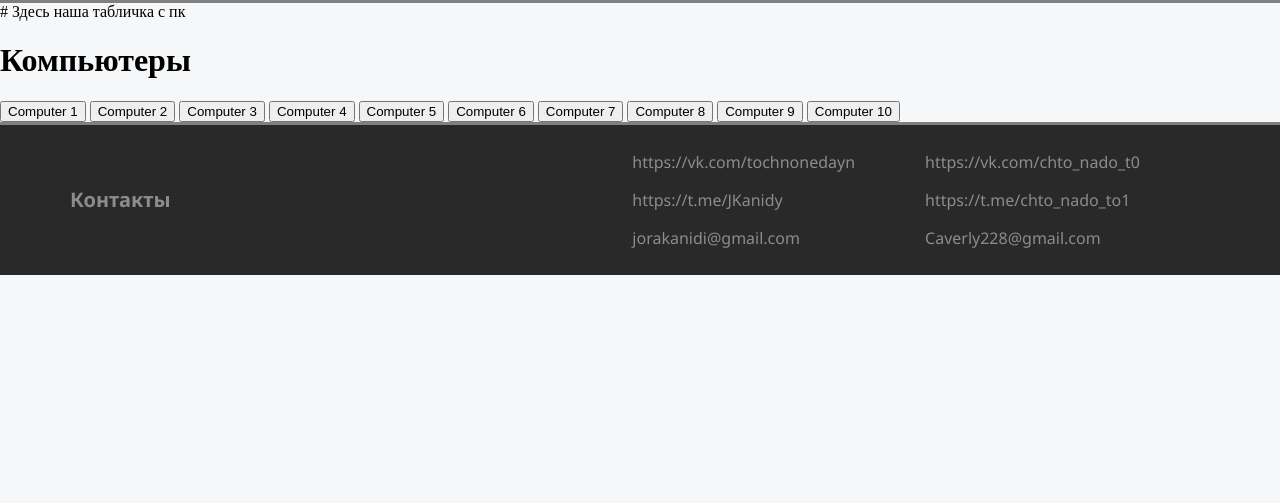
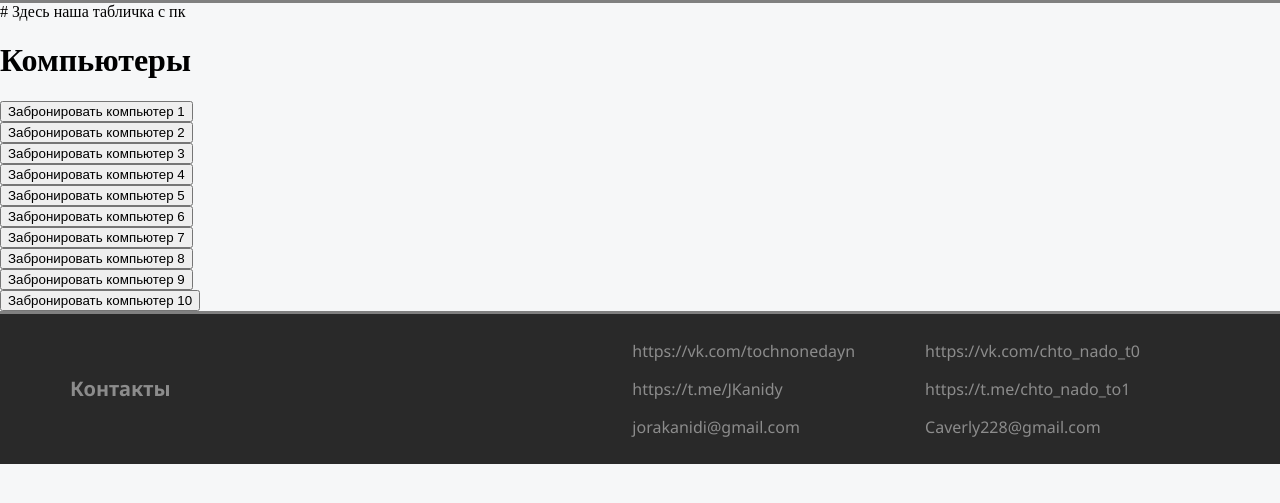
Before and after one commit to JKanidy/reservation, a Django app: page /products/ in a window 1280 px wide. Shown: the part 48-551 px from the top of the page. Run offline with Django 5.2, Linux system fonts and the light colour scheme; the visitor is signed in with stand-in values (Sample User, id 1); parts of the project's set-up code (start-up, migrations or seed data) failed here and were passed over.

Commit message:
урааааааа работает

```diff
--- a/products/templates/products/computers_list.html
+++ b/products/templates/products/computers_list.html
@@ -2,16 +2,46 @@
 
     <h1>Компьютеры</h1>
 
-    <button onclick="reserveComputer(1)" href="{% url 'products:reserve_computer' computer_name=1 %}">Computer 1</button>
-    <button onclick="reserveComputer(2)" href="{% url 'products:reserve_computer' computer_name=2 %}">Computer 2</button>
-    <button onclick="reserveComputer(3)" href="{% url 'products:reserve_computer' computer_name=3 %}">Computer 3</button>
-    <button onclick="reserveComputer(4)" href="{% url 'products:reserve_computer' computer_name=4 %}">Computer 4</button>
-    <button onclick="reserveComputer(5)" href="{% url 'products:reserve_computer' computer_name=5 %}">Computer 5</button>
-    <button onclick="reserveComputer(6)" href="{% url 'products:reserve_computer' computer_name=6 %}">Computer 6</button>
-    <button onclick="reserveComputer(7)" href="{% url 'products:reserve_computer' computer_name=7 %}">Computer 7</button>
-    <button onclick="reserveComputer(8)" href="{% url 'products:reserve_computer' computer_name=8 %}">Computer 8</button>
-    <button onclick="reserveComputer(9)" href="{% url 'products:reserve_computer' computer_name=9 %}">Computer 9</button>
-    <button onclick="reserveComputer(10)" href="{% url 'products:reserve_computer' computer_name=10 %}">Computer 10</button>
+<form action="{% url 'products:reserve_computer' computer_name=1 %}" method="post">
+    {% csrf_token %}
+    <input type="submit" value="Забронировать компьютер 1">
+</form>
+<form action="{% url 'products:reserve_computer' computer_name=2 %}" method="post">
+    {% csrf_token %}
+    <input type="submit" value="Забронировать компьютер 2">
+</form>
+<form action="{% url 'products:reserve_computer' computer_name=3 %}" method="post">
+    {% csrf_token %}
+    <input type="submit" value="Забронировать компьютер 3">
+</form>
+<form action="{% url 'products:reserve_computer' computer_name=4 %}" method="post">
+    {% csrf_token %}
+    <input type="submit" value="Забронировать компьютер 4">
+</form>
+<form action="{% url 'products:reserve_computer' computer_name=5 %}" method="post">
+    {% csrf_token %}
+    <input type="submit" value="Забронировать компьютер 5">
+</form>
+<form action="{% url 'products:reserve_computer' computer_name=6 %}" method="post">
+    {% csrf_token %}
+    <input type="submit" value="Забронировать компьютер 6">
+</form>
+<form action="{% url 'products:reserve_computer' computer_name=7 %}" method="post">
+    {% csrf_token %}
+    <input type="submit" value="Забронировать компьютер 7">
+</form>
+<form action="{% url 'products:reserve_computer' computer_name=8 %}" method="post">
+    {% csrf_token %}
+    <input type="submit" value="Забронировать компьютер 8">
+</form>
+<form action="{% url 'products:reserve_computer' computer_name=9 %}" method="post">
+    {% csrf_token %}
+    <input type="submit" value="Забронировать компьютер 9">
+</form>
+<form action="{% url 'products:reserve_computer' computer_name=10 %}" method="post">
+    {% csrf_token %}
+    <input type="submit" value="Забронировать компьютер 10">
+</form>
 
     <script>
         function reserveComputer(computerId) {
--- a/products/urls.py
+++ b/products/urls.py
@@ -1,9 +1,10 @@
 from django.urls import path
-from products.views import products, reserve_computer
+from products.views import products, reserve_computer, reserve_delete
 
 app_name = 'products'
 
 urlpatterns = [
     path('', products, name='index'),
     path('computers_list/<int:computer_name>/', reserve_computer, name='reserve_computer'),
+    path('computers_list/<int:reservation_id>/', reserve_delete, name='reserve_delete'),
 ]
--- a/products/views.py
+++ b/products/views.py
@@ -11,7 +11,7 @@ def index(request):
 def products(request):
     context = {
         'title': 'Забронировать',
-        'reservations': Reservations.objects.all(),
+        'reservations': Reservations.objects.filter(user_id=request.user),
     }
     return render(request, 'products/products.html', context)
 
@@ -24,3 +24,8 @@ def reserve_computer(request, computer_name):
     #else:
     #Написать, что уже забронирован пк
     return HttpResponseRedirect(request.META['HTTP_REFERER'])
+
+def reserve_delete(request, reservation_id):
+    reservation = Reservations.objects.get(id=reservation_id)
+    reservation.delete()
+    return HttpResponseRedirect(request.META['HTTP_REFERER'])
```
